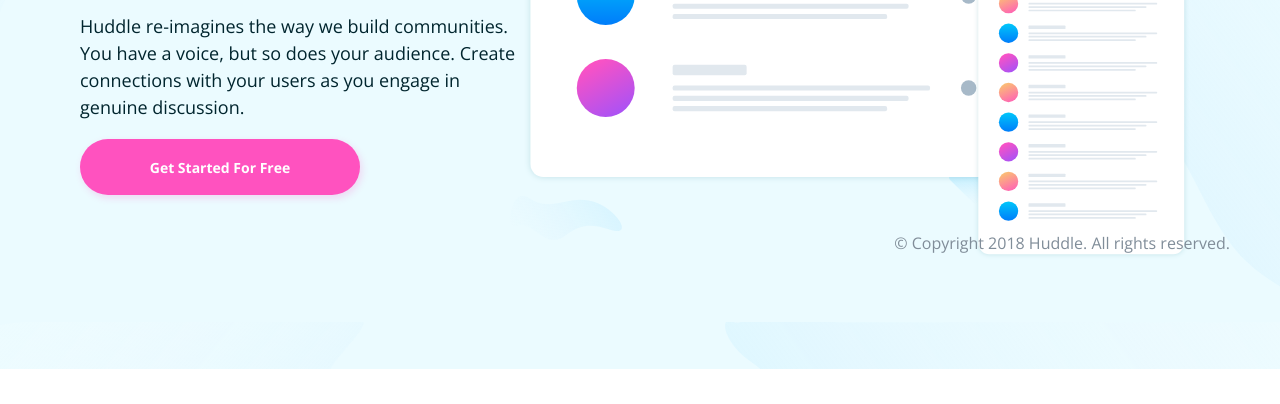
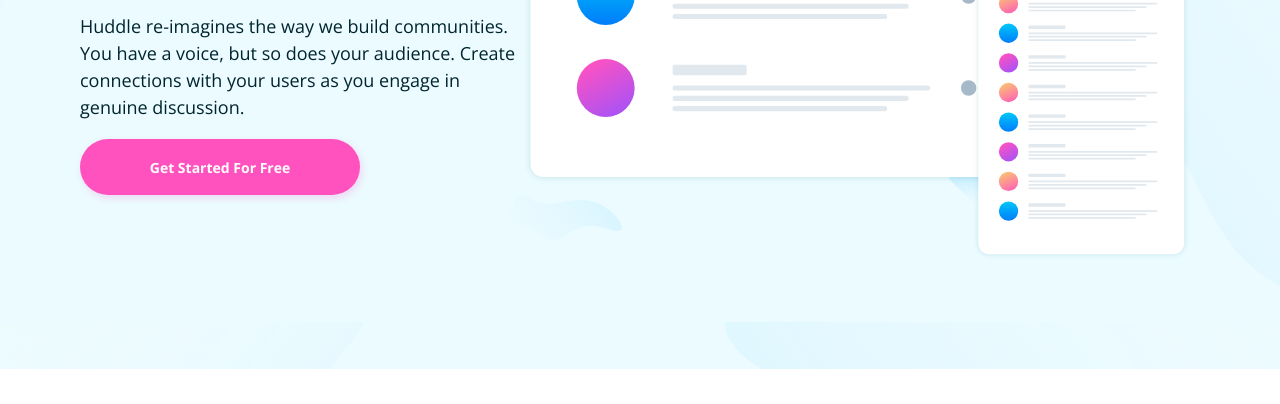
Before and after one commit to liamwoody25/huddle-landing-page.3.0, a plain HTML site: page index.html in a window 1280 px wide. Shown: the part 396-800 px from the top of the page. Drawn offline with nearby package versions, Linux system fonts and the light colour scheme.

Commit message:
updating

```diff
--- a/index.html
+++ b/index.html
@@ -104,9 +104,7 @@
       </div>
 
       </div>
-      <div class="Copyright">
-      © Copyright 2018 Huddle. All rights reserved.
-    </div>
+
 
 </div>
 
--- a/public/css/style.css
+++ b/public/css/style.css
@@ -371,14 +371,6 @@ a :hover{
    gap:12px;
 }
 
-.Copyright {
-   position: absolute;
-   right: 50px;
-   bottom: 150px;
-   color: #808D99;
-   display: flex;
-   align-items: end;
-}
 
 
 
```
